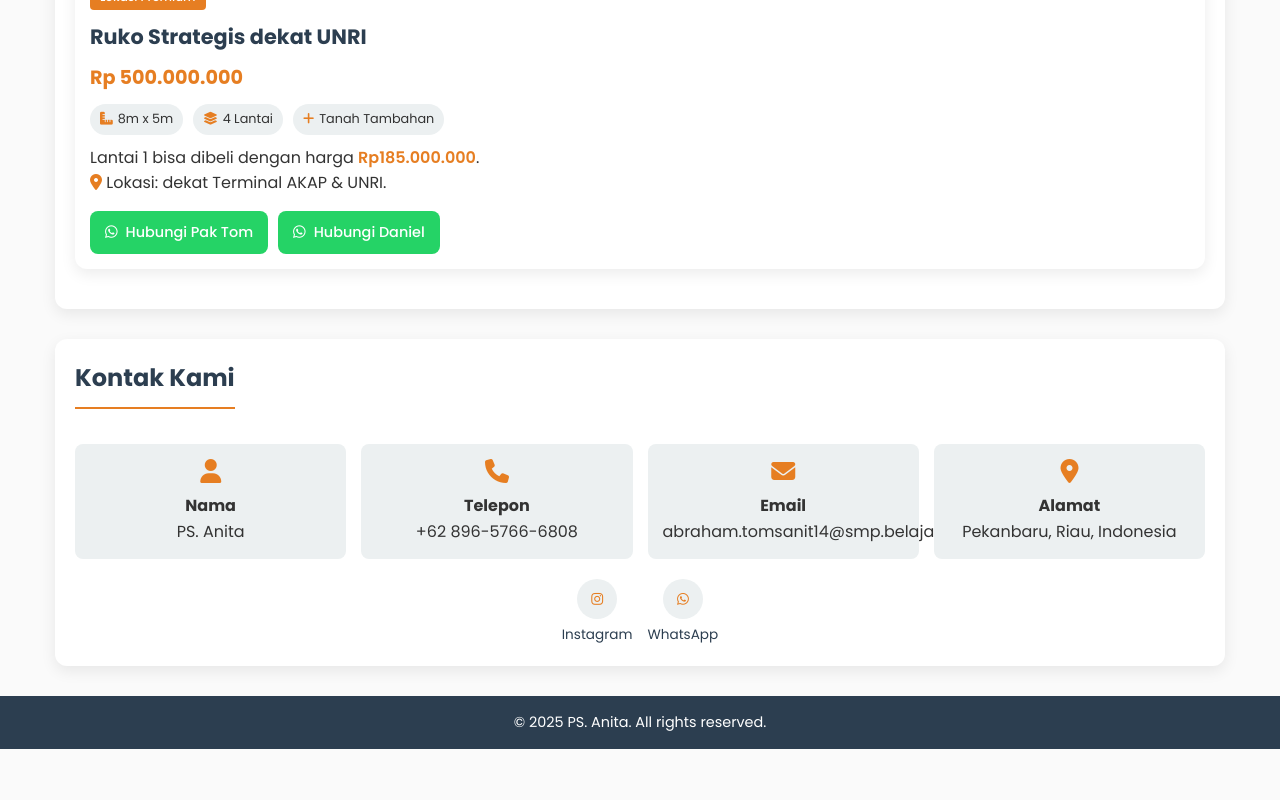
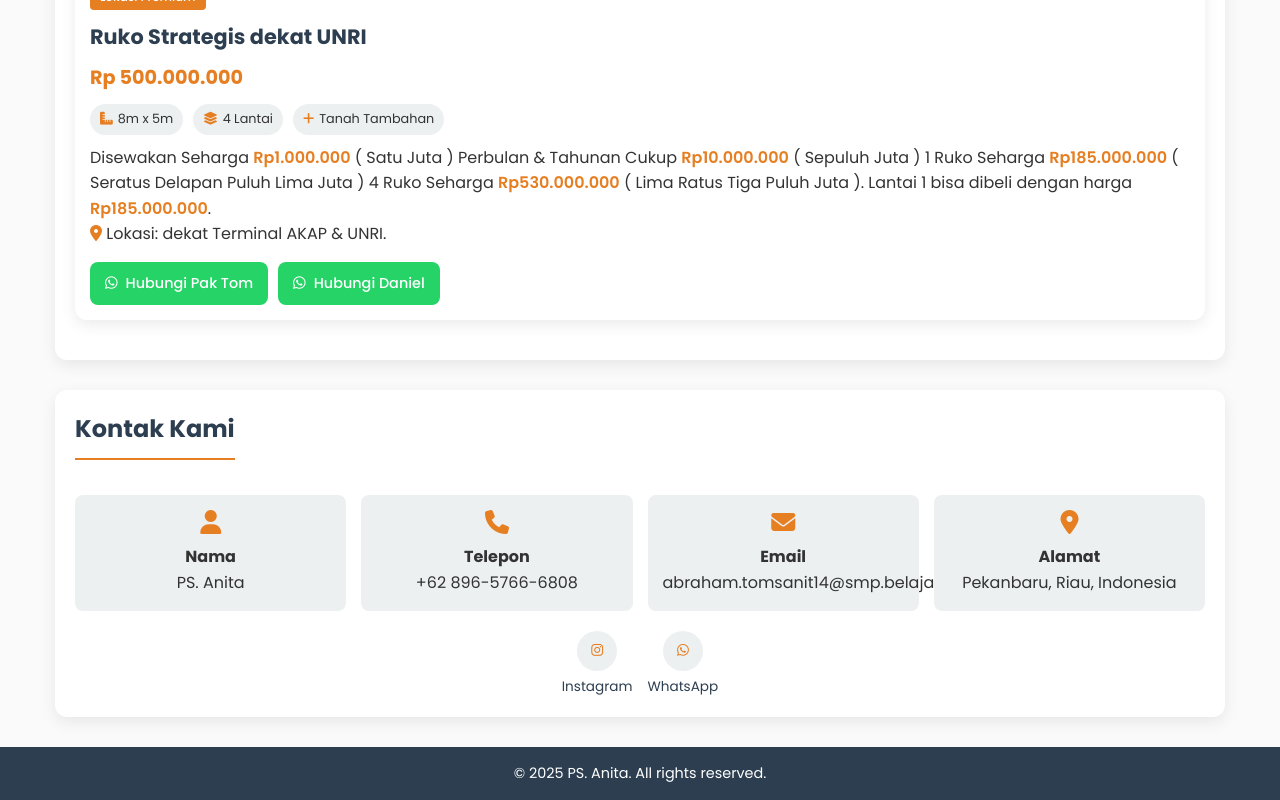
Before and after one commit to ELAVR-bat/JualRuko, a Next.js app: page / in a window 1280 px wide. Shown: the part 1915-2715 px from the top of the page. Before the commit the page ends 2664 px from the top, so only its background shows below. Built offline with nearby package versions, Linux system fonts and the light colour scheme.

Commit message:
Update page.js

```diff
--- a/app/page.js
+++ b/app/page.js
@@ -155,10 +155,13 @@ export default function Home() {
                   <i className="fas fa-plus"></i> Tanah Tambahan
                 </span>
               </div>
-              <p>
-                Lantai 1 bisa dibeli dengan harga{" "}
-                <span className="highlight">Rp185.000.000</span>.
-              </p>
+            <p>
+        Disewakan Seharga <span className="highlight">Rp1.000.000</span> ( Satu Juta ) Perbulan & Tahunan
+        Cukup <span className="highlight">Rp10.000.000</span> ( Sepuluh Juta ) 1 Ruko Seharga{" "}
+        <span className="highlight">Rp185.000.000</span> ( Seratus Delapan Puluh Lima Juta ) 4 Ruko Seharga{" "}
+        <span className="highlight">Rp530.000.000</span> ( Lima Ratus Tiga Puluh Juta ). Lantai 1 bisa dibeli
+        dengan harga <span className="highlight">Rp185.000.000</span>.
+           </p>
               <p>
                 <i className="fas fa-map-marker-alt highlight"></i> Lokasi: dekat Terminal AKAP & UNRI.
               </p>
```
